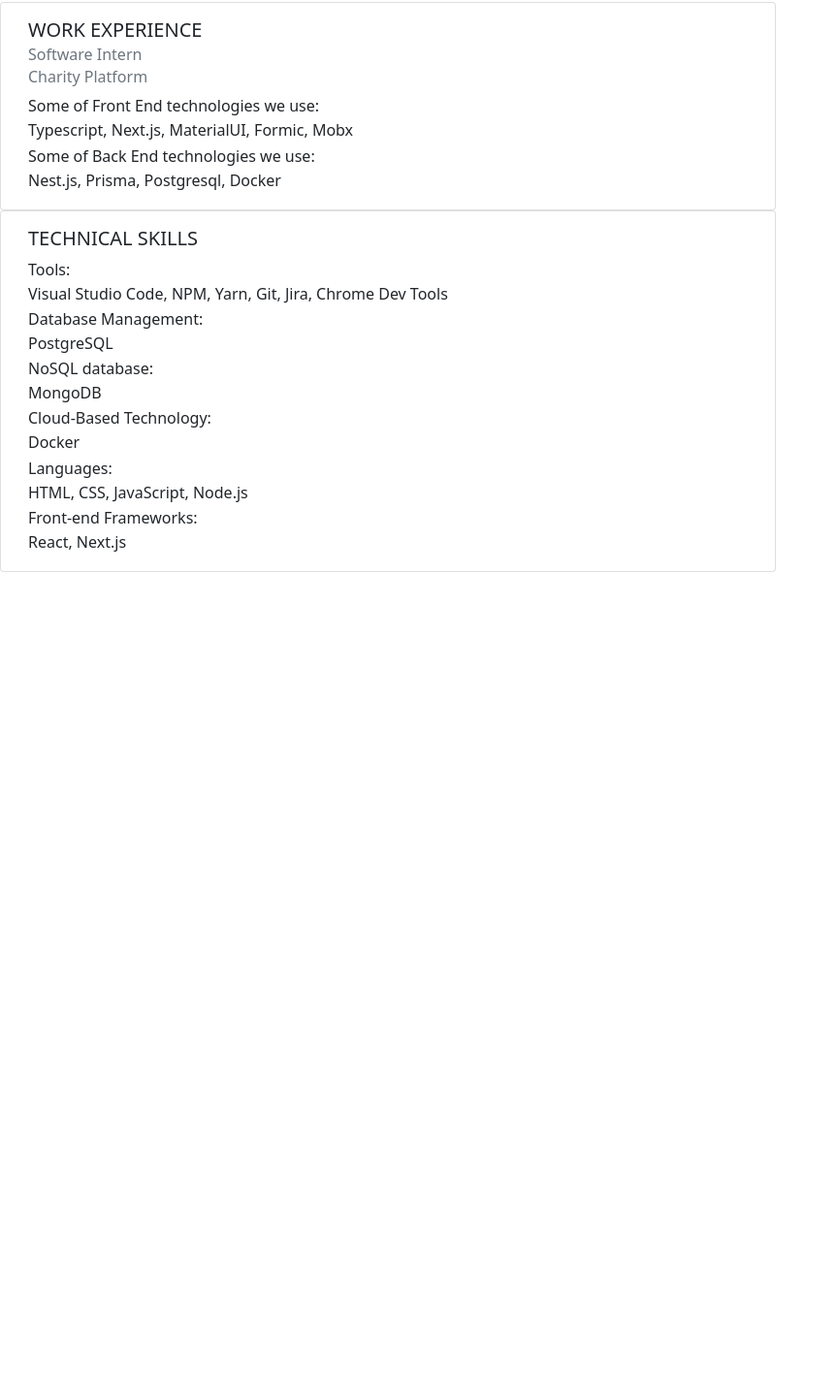
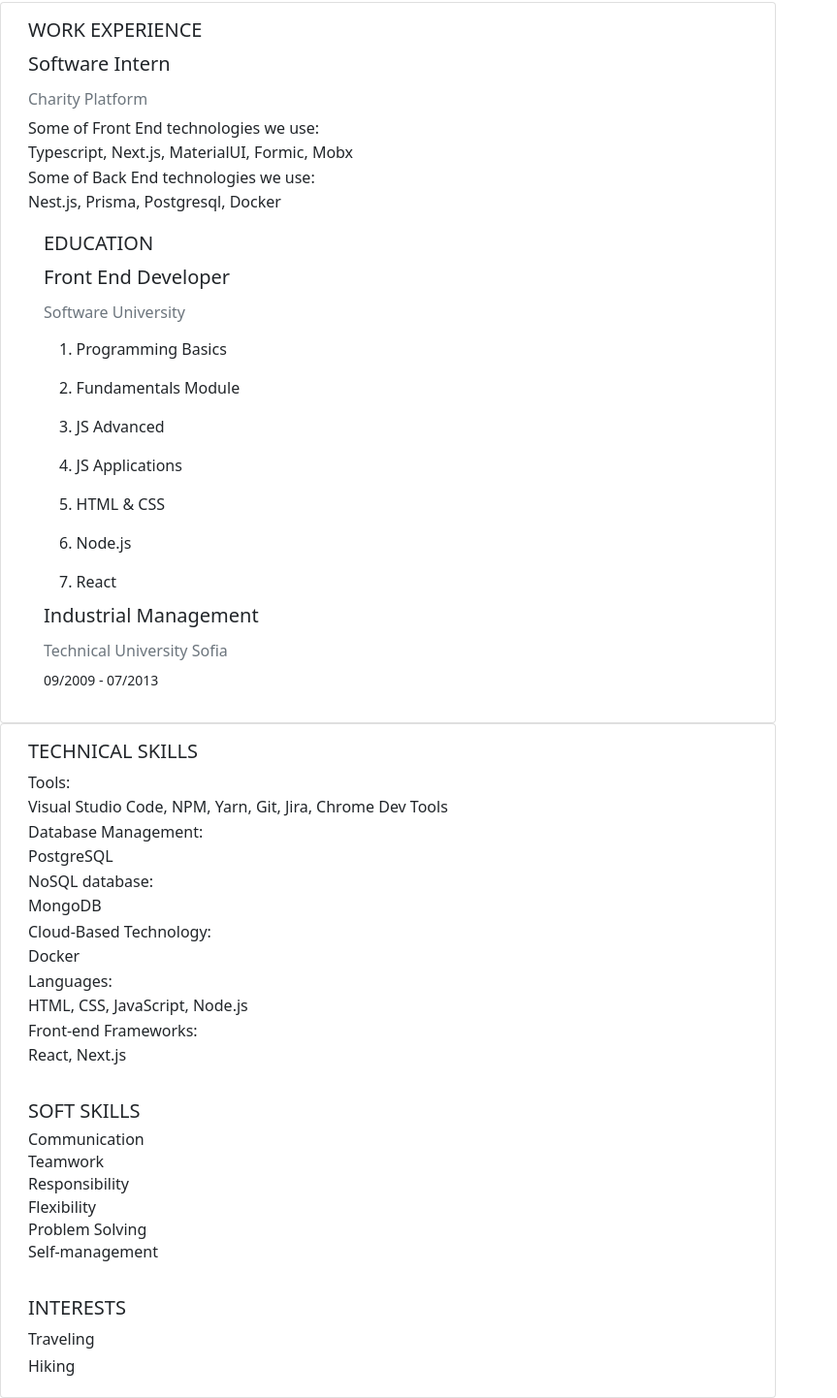
Before and after one commit to Marina-yoya/CV-Bootstrap-Grid-System, a website: page index.html in a window 1280 px wide. Shown: the part 452-1894 px from the top of the page at 97% size, without its empty margins (0-863 px from the left). Before the commit the page ends 1042 px from the top, so only its background shows below. Drawn offline with nearby package versions, Linux system fonts and the light colour scheme.

Commit message:
all sections added

```diff
--- a/index.html
+++ b/index.html
@@ -81,15 +81,33 @@
                 <div class="card" style="width: 50rem;">
                     <div class="card-body">
                         <h5 class="card-title">WORK EXPERIENCE</h5>
-                        <h6 class="card-subtitle mb-2 text-muted">Software Intern</h6>
+                        <p class="lead">Software Intern</h6>
                         <h6 class="card-subtitle mb-2 text-muted">Charity Platform</h6>
                         <p class="card-text my-1">Some of Front End technologies we use:</p>
                         <p class="h6 my-1">Typescript, Next.js, MaterialUI, Formic, Mobx</p>
                         <p class="card-text my-1">Some of Back End technologies we use:</p>
                         <p class="h6 my-1">Nest.js, Prisma, Postgresql, Docker</p>
+
+                        <div class="card-body">
+                            <h5 class="card-title">EDUCATION</h5>
+                            <p class="lead">Front End Developer</h6>
+                            <h6 class="card-subtitle mb-2 text-muted">Software University</h6>
+                            <ol class="list-group list-group-numbered">
+                                <li class="list-group-item border-0">Programming Basics</li>
+                                <li class="list-group-item border-0">Fundamentals Module</li>
+                                <li class="list-group-item border-0">JS Advanced</li>
+                                <li class="list-group-item border-0">JS Applications</li>
+                                <li class="list-group-item border-0">HTML & CSS</li>
+                                <li class="list-group-item border-0">Node.js</li>
+                                <li class="list-group-item border-0">React</li>
+                            </ol>
+                            <p class="lead">Industrial Management</h6>
+                            <h6 class="card-subtitle mb-2 text-muted">Technical University Sofia</h6>
+                            <span class="small">09/2009 - 07/2013</span>
+                        </div>
                     </div>
                 </div>
-                <div class="card" style="width: 50rem;">
+                <div class="card" style="width: 50rem">
                     <div class="card-body">
                         <h5 class="card-title">TECHNICAL SKILLS</h5>
                         <p class="card-text my-1">Tools:</p>
@@ -105,6 +123,21 @@
                         <p class="card-text my-1">Front-end Frameworks:</p>
                         <p class="h6 my-1">React, Next.js</p>
                     </div>
+
+                    <div class="card-body">
+                        <h5 class="card-title">SOFT SKILLS</h5>
+                        <p class="h6 my-1">Communication</p>
+                        <p class="h6 my-1">Teamwork</p>
+                        <p class="h6 my-1">Responsibility</p>
+                        <p class="h6 my-1">Flexibility</p>
+                        <p class="h6 my-1">Problem Solving</p>
+                        <p class="h6 my-1">Self-management</p>
+                    </div>
+                    <div class="card-body">
+                        <h5 class="card-title">INTERESTS</h5>
+                        <p class="card-text my-1">Traveling</p>
+                        <p class="card-text my-1">Hiking</p>
+                    </div>
                 </div>
 
             </div>
```
